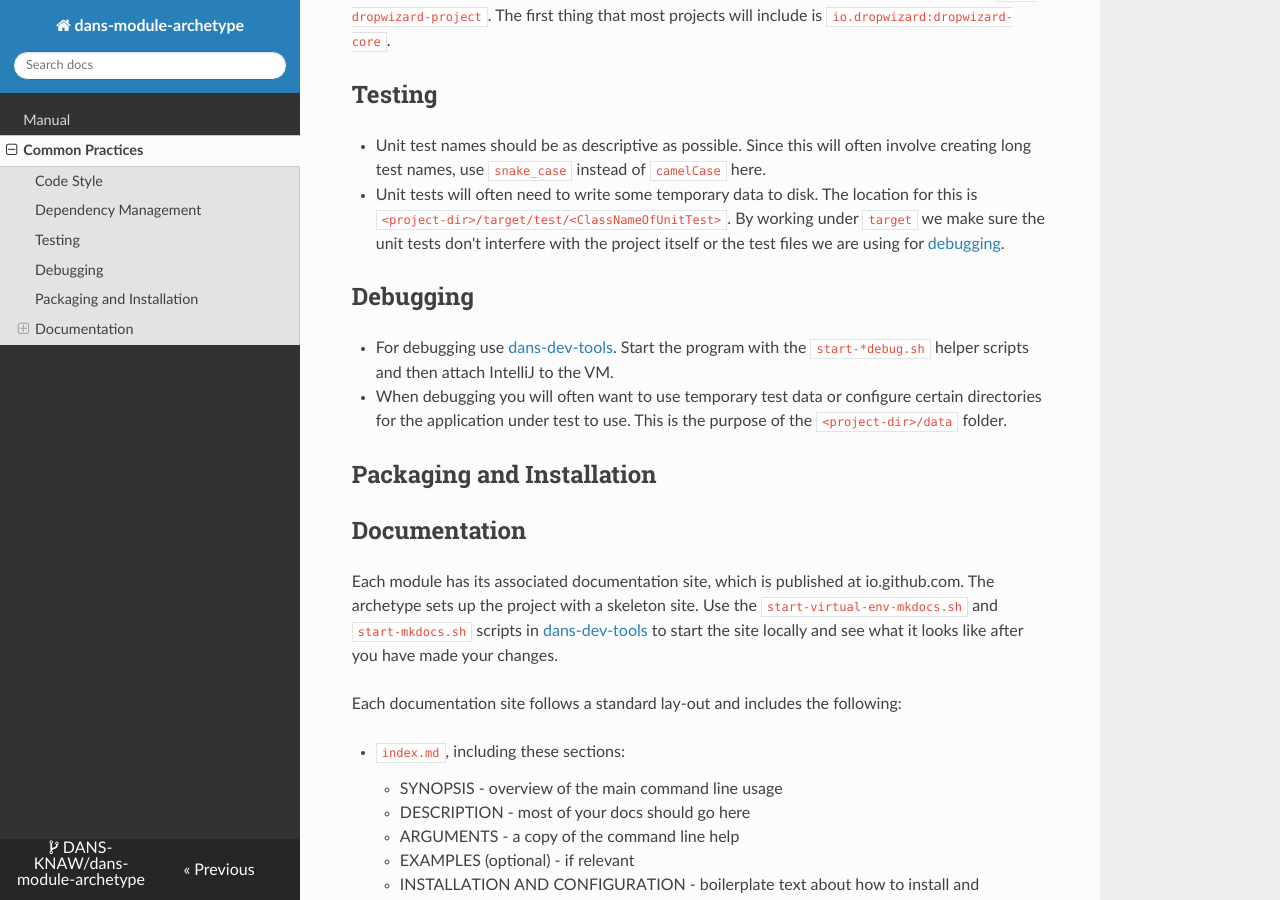
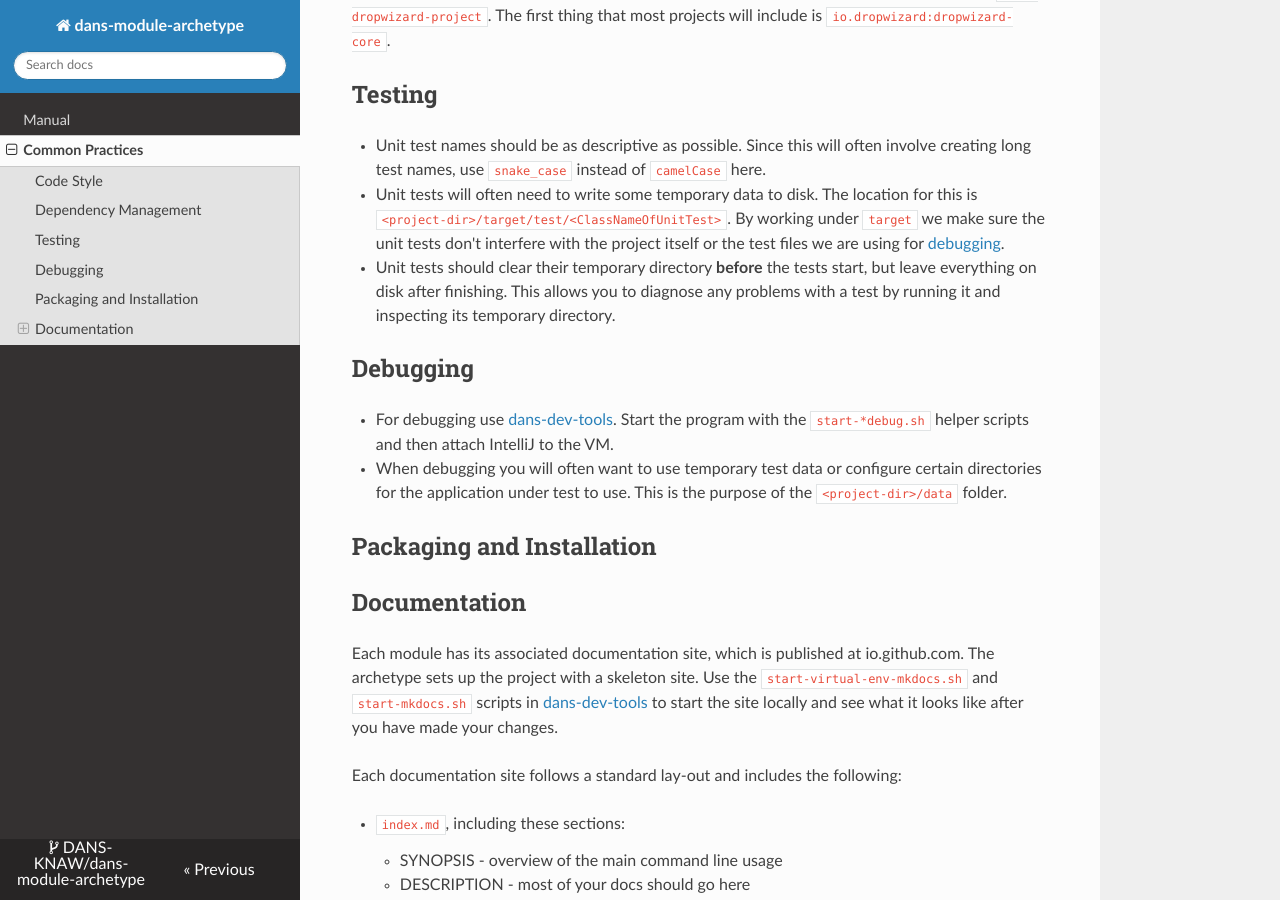
Before and after one commit to DANS-KNAW/dans-module-archetype, an MkDocs documentation site: the page built from docs/common-practices.md, in a window 1280 px wide and 900 px high, scrolled down 837 px. Built offline with MkDocs 1.6.1, drawn with Linux system fonts in a browser that asks for light colours; nearby versions of some CDN libraries.

Commit message:
Yet another remark on unit testing

```diff
--- a/docs/common-practices.md
+++ b/docs/common-practices.md
@@ -36,6 +36,8 @@ Testing
 * Unit test names should be as descriptive as possible. Since this will often involve creating long test names, use `snake_case` instead of `camelCase` here.
 * Unit tests will often need to write some temporary data to disk. The location for this is `<project-dir>/target/test/<ClassNameOfUnitTest>`. By working under
   `target` we make sure the unit tests don't interfere with the project itself or the test files we are using for [debugging](#debugging).
+* Unit tests should clear their temporary directory **before** the tests start, but leave everything on disk after finishing. This allows you to diagnose
+  any problems with a test by running it and inspecting its temporary directory.
 
 Debugging
 ---------
```
